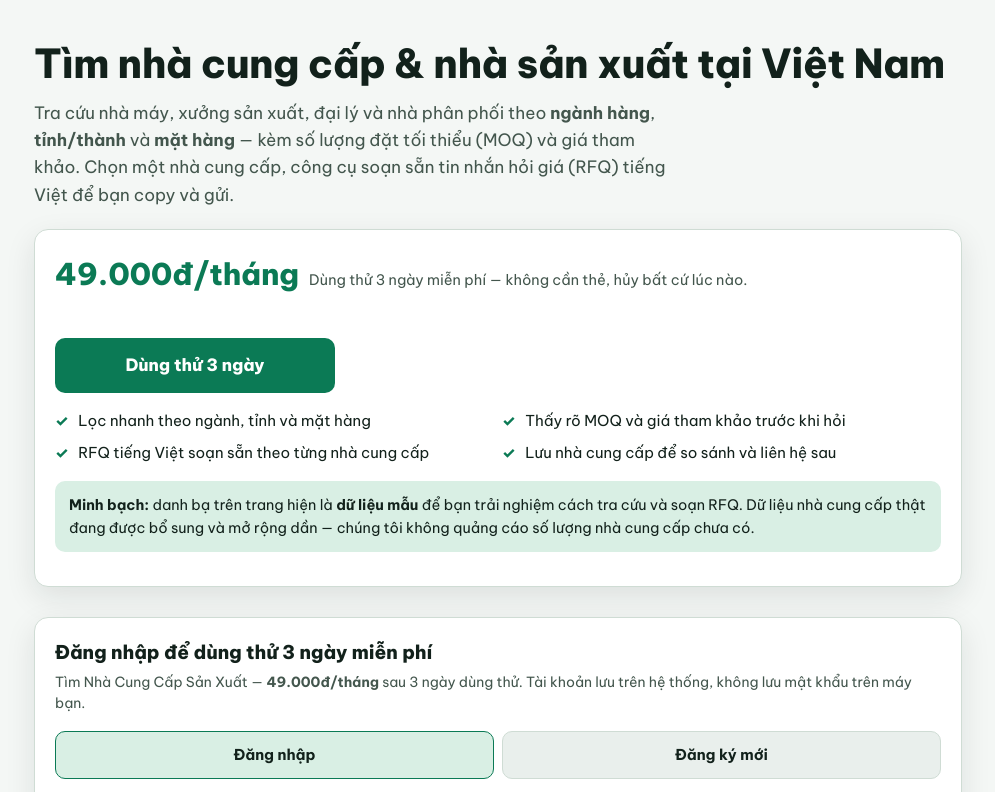
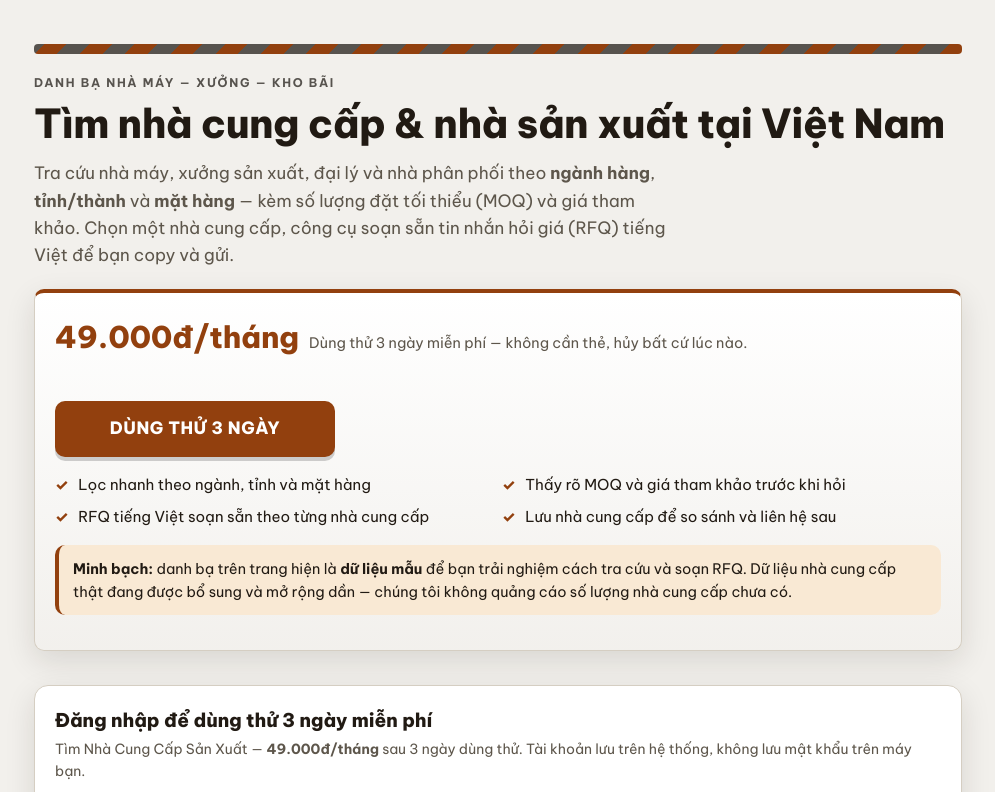
Before and after one commit to binh1994/congcushop, a plain HTML site: page tim-nha-cung-cap-san-xuat/index.html in a window 1280 px wide. Shown: the top 792 px of the page, without its empty margins (142-1137 px from the left). Drawn offline with nearby package versions, Linux system fonts and the light colour scheme.

Commit message:
Cap nhat dien mao moi trang tim-nha-cung-cap-san-xuat

```diff
--- a/tim-nha-cung-cap-san-xuat/index.html
+++ b/tim-nha-cung-cap-san-xuat/index.html
@@ -12,34 +12,38 @@
     <link href="https://fonts.googleapis.com/css2?family=Be+Vietnam+Pro:wght@400;500;600;700;800&display=swap" rel="stylesheet" />
     <style>
       :root{
-        --bg:#f4f7f5;
+        --bg:#f2f0ec;
         --surface:#ffffff;
-        --surface-2:#e9efec;
-        --ink:#12211b;
-        --ink-2:#43564d;
-        --line:#cfdcd4;
-        --accent:#0b7a55;
+        --surface-2:#e9e6e0;
+        --ink:#211a13;
+        --ink-2:#5d564b;
+        --line:#d5cec2;
+        --accent:#92400e;
+        --accent-deep:#7c2d12;
+        --steel:#57534e;
         --accent-ink:#ffffff;
-        --accent-soft:#d9efe4;
+        --accent-soft:#f9e9d4;
         --danger:#c22f2f;
-        --good:#0b7a55;
-        --shadow:0 10px 30px rgba(18,33,27,.10);
-        --radius:14px;
+        --good:#92400e;
+        --shadow:0 10px 30px rgba(33,26,19,.12);
+        --radius:10px;
       }
       @media (prefers-color-scheme: dark){
         :root{
-          --bg:#0d1512;
-          --surface:#16211c;
-          --surface-2:#1e2c25;
-          --ink:#e8f1ec;
-          --ink-2:#a9bcb1;
-          --line:#2c4036;
-          --accent:#2fbf8f;
-          --accent-ink:#08130e;
-          --accent-soft:#173b2d;
+          --bg:#161210;
+          --surface:#221b16;
+          --surface-2:#2d251e;
+          --ink:#f2ebe1;
+          --ink-2:#b5a996;
+          --line:#3d332a;
+          --accent:#f59e0b;
+          --accent-deep:#d97706;
+          --steel:#a8a29e;
+          --accent-ink:#1c1005;
+          --accent-soft:#3a2712;
           --danger:#ff8a80;
-          --good:#2fbf8f;
-          --shadow:0 10px 30px rgba(0,0,0,.45);
+          --good:#f59e0b;
+          --shadow:0 10px 30px rgba(0,0,0,.5);
         }
       }
       *{ box-sizing:border-box; }
@@ -53,11 +57,22 @@
       .wrap{ max-width:960px; margin:0 auto; padding:0 16px 56px; }
 
       /* ---------- Hero ---------- */
-      .hero{ padding:40px 0 8px; }
+      .hero{ padding:44px 0 12px; }
+      /* Dải vạch chéo hổ phách / thép — motif vạch cảnh báo dây chuyền, kho bãi. */
+      .hero::before{
+        content:""; display:block; height:10px; border-radius:4px; margin-bottom:22px;
+        background:repeating-linear-gradient(-45deg, var(--accent) 0 16px, var(--steel) 16px 32px);
+      }
       .hero h1{ font-size:32px; line-height:1.2; font-weight:800; margin:0 0 12px; letter-spacing:-.01em; }
+      .hero h1::before{
+        content:"Danh bạ nhà máy — Xưởng — Kho bãi"; display:block;
+        font-size:12px; font-weight:700; letter-spacing:.14em; text-transform:uppercase;
+        color:var(--steel); margin-bottom:10px;
+      }
       .hero .lead{ font-size:17px; color:var(--ink-2); margin:0 0 20px; max-width:640px; }
       .hero-card{
-        background:var(--surface); border:1px solid var(--line); border-radius:var(--radius);
+        background:linear-gradient(180deg, var(--surface) 0%, var(--surface-2) 170%);
+        border:1px solid var(--line); border-top:4px solid var(--accent); border-radius:var(--radius);
         box-shadow:var(--shadow); padding:20px;
       }
       .price-row{ display:flex; align-items:baseline; gap:10px; flex-wrap:wrap; margin-bottom:6px; }
@@ -68,13 +83,17 @@
         display:inline-block; width:100%; margin-top:14px; border:0; border-radius:10px; cursor:pointer;
         background:var(--accent); color:var(--accent-ink); font:inherit; font-weight:800; font-size:17px;
         padding:14px 20px; min-height:52px; text-align:center;
+        text-transform:uppercase; letter-spacing:.03em;
+        box-shadow:0 4px 0 rgba(0,0,0,.18);
       }
-      .cta:active{ transform:translateY(1px); }
+      .cta:hover{ background:var(--accent-deep); }
+      .cta:active{ transform:translateY(3px); box-shadow:0 1px 0 rgba(0,0,0,.18); }
       .hero-points{ list-style:none; margin:16px 0 0; padding:0; display:grid; gap:8px; }
       .hero-points li{ display:flex; gap:10px; font-size:15px; }
       .hero-points li::before{ content:"✓"; color:var(--accent); font-weight:800; }
       .sample-note{
-        margin-top:16px; background:var(--accent-soft); border-radius:10px; padding:12px 14px; font-size:14.5px;
+        margin-top:16px; background:var(--accent-soft); border-left:4px solid var(--accent);
+        border-radius:10px; padding:12px 14px; font-size:14.5px;
       }
       @media (min-width:640px){
         .hero h1{ font-size:40px; }
@@ -83,13 +102,19 @@
       }
 
       /* ---------- Sections ---------- */
-      section.block{ margin-top:36px; }
+      section.block{ margin-top:44px; }
       section.block > h2{ font-size:23px; font-weight:800; margin:0 0 6px; }
-      section.block > .sub{ color:var(--ink-2); margin:0 0 18px; font-size:15px; }
+      /* Đinh tán vuông hổ phách trước mỗi tiêu đề mục — motif bu-lông nhà máy. */
+      section.block > h2::before{
+        content:""; display:inline-block; width:11px; height:11px; border-radius:2px;
+        background:var(--accent); margin-right:9px;
+      }
+      section.block > .sub{ color:var(--ink-2); margin:0 0 20px; font-size:15px; }
 
       /* ---------- Tool ---------- */
       .filters{
-        background:var(--surface); border:1px solid var(--line); border-radius:var(--radius);
+        background:var(--surface); border:1px solid var(--line); border-top:3px solid var(--steel);
+        border-radius:var(--radius);
         padding:16px; display:grid; gap:12px; margin-bottom:16px;
       }
       @media (min-width:720px){ .filters{ grid-template-columns:1fr 1fr 1.4fr auto; align-items:end; } }
@@ -108,7 +133,8 @@
       .cards{ display:grid; gap:14px; }
       @media (min-width:720px){ .cards{ grid-template-columns:1fr 1fr; } }
       .card{
-        background:var(--surface); border:1px solid var(--line); border-radius:var(--radius);
+        background:var(--surface); border:1px solid var(--line); border-top:3px solid var(--accent);
+        border-radius:var(--radius); box-shadow:0 4px 16px rgba(33,26,19,.07);
         padding:16px; display:flex; flex-direction:column; gap:8px;
       }
       .card-head{ display:flex; justify-content:space-between; gap:10px; align-items:flex-start; }
@@ -129,7 +155,10 @@
       .card .rfq-open{
         margin-top:auto; border:0; border-radius:10px; cursor:pointer; min-height:48px;
         background:var(--accent); color:var(--accent-ink); font:inherit; font-weight:800; font-size:15.5px; padding:12px;
+        box-shadow:0 3px 0 rgba(0,0,0,.16);
       }
+      .card .rfq-open:hover{ background:var(--accent-deep); }
+      .card .rfq-open:active{ transform:translateY(2px); box-shadow:0 1px 0 rgba(0,0,0,.16); }
       .empty{
         background:var(--surface); border:1px dashed var(--line); border-radius:var(--radius);
         padding:24px; text-align:center; color:var(--ink-2); font-size:15px;
@@ -137,7 +166,8 @@
 
       /* ---------- RFQ panel ---------- */
       .rfq{
-        background:var(--surface); border:1.5px solid var(--accent); border-radius:var(--radius);
+        background:linear-gradient(180deg, var(--surface) 0%, var(--surface-2) 170%);
+        border:1.5px solid var(--accent); border-top:4px solid var(--accent); border-radius:var(--radius);
         padding:18px; margin-top:18px; box-shadow:var(--shadow);
       }
       .rfq h3{ margin:0 0 4px; font-size:18px; font-weight:800; }
@@ -153,13 +183,17 @@
       .rfq-actions .copy-btn{
         flex:1; min-width:200px; border:0; border-radius:10px; cursor:pointer; min-height:50px;
         background:var(--accent); color:var(--accent-ink); font:inherit; font-weight:800; font-size:16px; padding:12px;
+        box-shadow:0 3px 0 rgba(0,0,0,.16);
       }
+      .rfq-actions .copy-btn:hover{ background:var(--accent-deep); }
+      .rfq-actions .copy-btn:active{ transform:translateY(2px); box-shadow:0 1px 0 rgba(0,0,0,.16); }
       .rfq-msg{ font-size:14px; margin:10px 0 0; min-height:1.4em; }
       .rfq-msg.ok{ color:var(--good); font-weight:700; }
 
       /* ---------- Paywall ---------- */
       .paywall{
-        background:var(--surface); border:1px solid var(--line); border-radius:var(--radius);
+        background:var(--surface); border:1px solid var(--line); border-top:4px solid var(--accent);
+        border-radius:var(--radius);
         padding:26px 20px; text-align:center; box-shadow:var(--shadow);
       }
       .paywall h2{ font-size:20px; margin:0 0 8px; font-weight:800; }
@@ -167,7 +201,10 @@
       .paywall .btn-pay{
         border:0; border-radius:10px; cursor:pointer; min-height:50px; padding:12px 22px;
         background:var(--accent); color:var(--accent-ink); font:inherit; font-weight:800; font-size:16px;
+        box-shadow:0 3px 0 rgba(0,0,0,.16);
       }
+      .paywall .btn-pay:hover{ background:var(--accent-deep); }
+      .paywall .btn-pay:active{ transform:translateY(2px); box-shadow:0 1px 0 rgba(0,0,0,.16); }
       .paywall .btn-scroll{
         display:inline-block; margin-top:10px; background:none; border:0; color:var(--accent);
         font:inherit; font-weight:700; font-size:15px; cursor:pointer; padding:10px; min-height:44px;
@@ -176,25 +213,25 @@
       /* ---------- Compare / pricing / FAQ ---------- */
       .compare{ display:grid; gap:14px; }
       @media (min-width:720px){ .compare{ grid-template-columns:1fr 1fr; } }
-      .compare .col{ background:var(--surface); border:1px solid var(--line); border-radius:var(--radius); padding:18px; }
-      .compare .col.us{ border-color:var(--accent); }
+      .compare .col{ background:var(--surface); border:1px solid var(--line); border-top:3px solid var(--steel); border-radius:var(--radius); padding:18px; }
+      .compare .col.us{ border-color:var(--accent); border-top:3px solid var(--accent); }
       .compare h3{ margin:0 0 10px; font-size:16.5px; font-weight:800; }
       .compare ul{ margin:0; padding-left:20px; font-size:15px; display:grid; gap:6px; }
       .price-grid{ display:grid; gap:14px; }
       @media (min-width:720px){ .price-grid{ grid-template-columns:1fr 1fr; } }
-      .price-card{ background:var(--surface); border:1px solid var(--line); border-radius:var(--radius); padding:20px; }
-      .price-card.featured{ border:1.5px solid var(--accent); }
+      .price-card{ background:var(--surface); border:1px solid var(--line); border-top:3px solid var(--steel); border-radius:var(--radius); padding:20px; }
+      .price-card.featured{ border:1.5px solid var(--accent); border-top:3px solid var(--accent); }
       .price-card h3{ margin:0 0 4px; font-size:17px; font-weight:800; }
       .price-card .amount{ font-size:28px; font-weight:800; color:var(--accent); margin:6px 0 2px; }
       .price-card .per{ color:var(--ink-2); font-size:14px; margin:0 0 12px; }
       .price-card ul{ margin:0; padding-left:20px; font-size:15px; display:grid; gap:6px; }
       .faq details{
-        background:var(--surface); border:1px solid var(--line); border-radius:12px;
+        background:var(--surface); border:1px solid var(--line); border-left:3px solid var(--steel); border-radius:12px;
         padding:4px 16px; margin-bottom:10px;
       }
       .faq summary{ font-weight:700; cursor:pointer; padding:12px 0; font-size:15.5px; }
       .faq details p{ margin:0 0 14px; color:var(--ink-2); font-size:15px; }
-      footer{ margin-top:44px; border-top:1px solid var(--line); padding-top:18px; color:var(--ink-2); font-size:13.5px; }
+      footer{ margin-top:56px; border-top:2px solid var(--line); padding-top:18px; color:var(--ink-2); font-size:13.5px; }
     </style>
   </head>
   <body>
```
